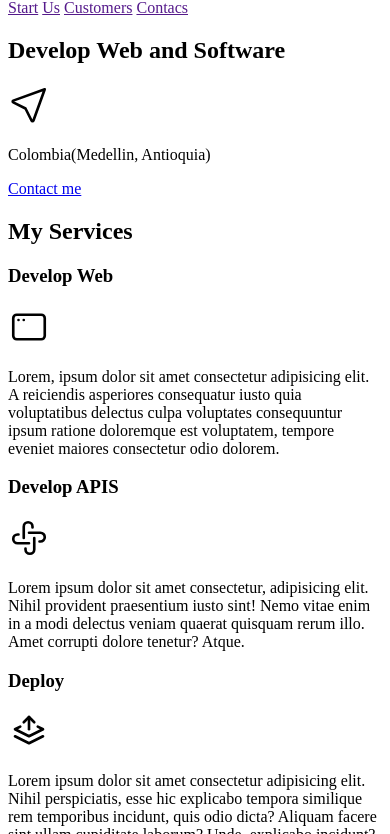
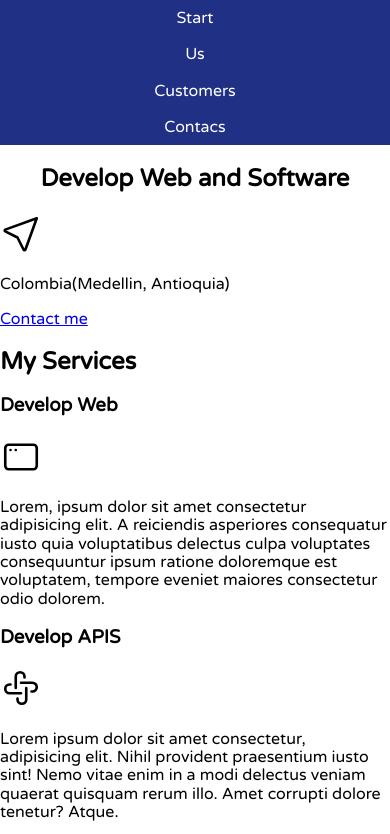
Before and after one commit to SantiagoRiverasrc/PageWeb, a plain HTML site: page index.html in a window 390 px wide. Shown: the part 60-894 px from the top of the page. Drawn offline with Linux system fonts and the light colour scheme.

Commit message:
created navigator bar and media querie

```diff
--- a/index.html
+++ b/index.html
@@ -4,24 +4,26 @@
     <meta charset="UTF-8">
     <meta http-equiv="X-UA-Compatible" content="IE=edge">
     <meta name="viewport" content="width=device-width, initial-scale=1.0">
+    <link rel="preload" href="./normalize.css" as="style">
     <link rel="preload" href="./styles.css" as="style">
+    <link rel="stylesheet" href="./normalize.css">
     <link rel="stylesheet" href="./styles.css">
     <title>Presentation</title>
 </head>
 <body>
     <header>
-        <h1 class="title_header">Santiago Rivera Cano <span>Software Developer</span></h1>
+        <h1 class="title">Santiago Rivera Cano <span>Software Developer</span></h1>
     </header>
 
-    <nav>
-        <a href="">Start</a>
-        <a href="">Us</a>
-        <a href="">Customers</a>
-        <a href="">Contacs</a>
+    <nav class="nav_main container">
+        <a href="#">Start</a>
+        <a href="#">Us</a>
+        <a href="#">Customers</a>
+        <a href="#">Contacs</a>
     </nav>
 
     <section>
-        <h2>Develop Web and Software</h2>
+        <h2 class="title">Develop Web and Software</h2>
         <img src="./img/location.svg" alt="icon location">
         <p>Colombia(Medellin, Antioquia)</p>
 
@@ -53,28 +55,28 @@
             <fieldset>Contact us completing all the fields</fieldset>
             <div>
                 <label for="name">Name</label>
-                <input type="text" id="name" placeholder="Name" onkeypress="return (event.charCode >= 97 && event.charCode <= 122)">
+                <input type="text" id="name" placeholder="Name" onkeypress="return (event.charCode >= 97 && event.charCode <= 122)" required>
             </div>
 
             <div>
 
                 <label for="phone">Phone</label>
-                <input type="number" id="phone" placeholder="Phone" onkeypress="return (event.charCode >= 48 && event.charCode <= 57)">
+                <input type="number" id="phone" placeholder="Phone" onkeypress="return (event.charCode >= 48 && event.charCode <= 57)" required>
 
             </div>
 
             <div>
                 <label for="email">Mail</label>
                 <input type="email" id="email" placeholder="Mail"
-                onkeypress="return (event.charCode >= 48 && event.charCode <= 57 || event.charCode >= 65 && event.charCode <= 90 || event.charCode >= 97 && event.charCode <= 122 || event.charCode == 64)">
+                onkeypress="return (event.charCode >= 48 && event.charCode <= 57 || event.charCode >= 65 && event.charCode <= 90 || event.charCode >= 97 && event.charCode <= 122 || event.charCode == 64)" required>
             </div>
 
             <div>
                 <label for="message">Mensaje</label>
-                <textarea id="message" cols="30" rows="10" placeholder="Message"></textarea>
+                <textarea id="message" cols="30" rows="10" placeholder="Message" required></textarea>
             </div>
 
-            <button type="submit" value="enviar">Enviar</button>
+            <button type="submit" value="enviar">Submit</button>
         </form>
     </section>
 
--- a/styles.css
+++ b/styles.css
@@ -1,13 +1,17 @@
+@import url('https://fonts.googleapis.com/css2?family=Varela+Round&display=swap');
+
 html{
     font-size: 62.5%;
 }
 
 body{
     font-size: 16px;
+    height: 100%;
+    font-family: 'Varela Round', sans-serif;
 }
 
 
-.title_header{
+.title{
     text-align: center;
     font-size: 2.4rem;
 
@@ -17,3 +21,53 @@ span{
     font-size: 1.3rem;
     font-weight: bold;
 }
+
+.container{
+    width: 100%;
+    margin: 0 auto;
+    height: 3rem;
+}
+
+.nav_main{
+    background-color: rgb(32, 49, 133);
+    display: flex;
+    justify-content: space-around;
+    align-items: center;
+}
+
+.nav_main a{
+    text-decoration: none;
+    color: white;
+    cursor: pointer;
+    padding: 0.6rem;
+    transition: 0.4s;
+
+}
+
+
+
+.nav_main a:hover{
+    color: black;
+    font-weight: bold;
+    background-color: rgb(255, 238, 57);
+}
+
+
+
+
+
+
+
+@media (max-width: 500px){
+    .nav_main{
+        display: flex;
+        flex-direction: column;
+        height: 100%;
+    }
+
+    .nav_main a{
+        margin: 0.7rem 0;
+        padding: 0.2rem;
+        border-radius: 0.5rem;
+    }
+}
```
